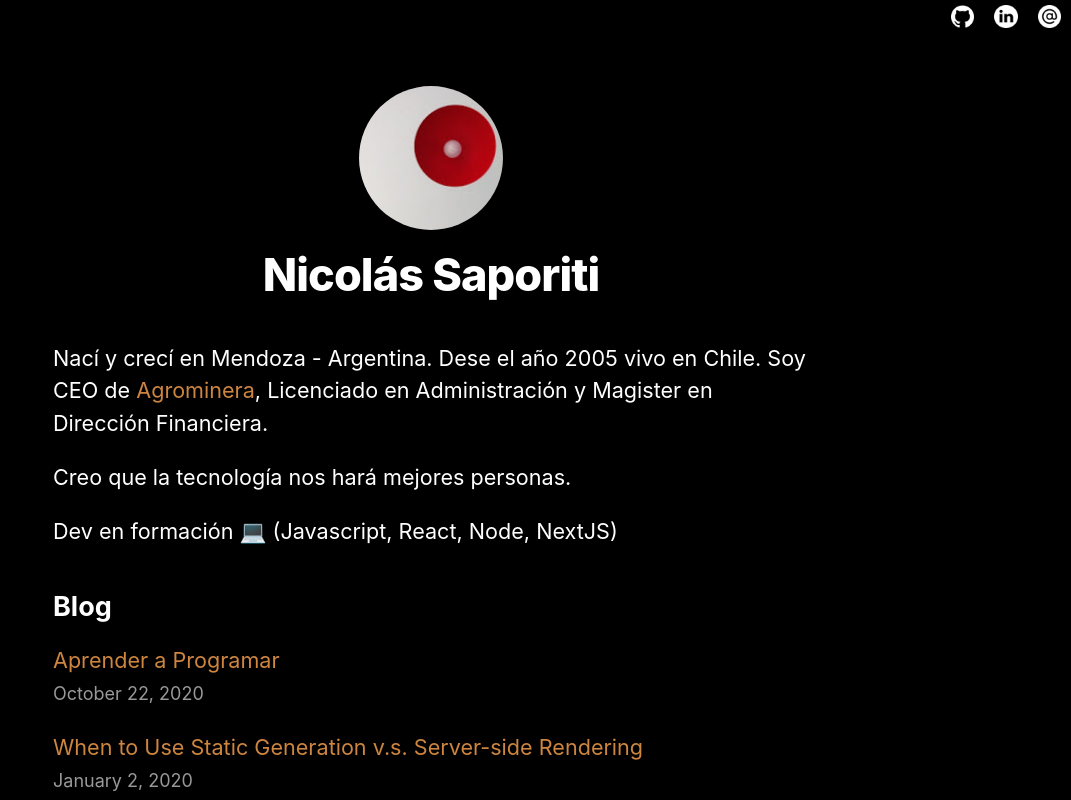
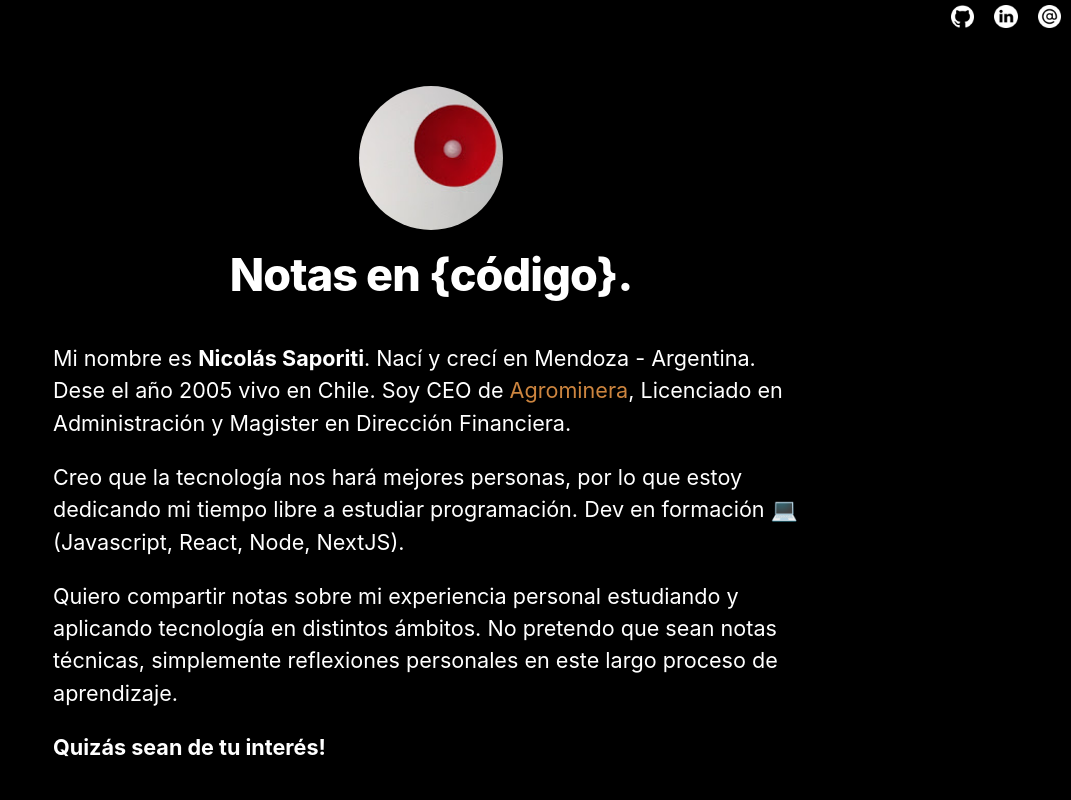
Before and after one commit to nicosaporiti/nextjs-blog, a Next.js app: page / in a window 1280 px wide. Shown: the top 800 px of the page, without its empty margins (209-1280 px from the left). Built offline with nearby package versions, Linux system fonts and the light colour scheme.

Commit message:
Cambio de títulos

```diff
--- a/components/layout.js
+++ b/components/layout.js
@@ -5,7 +5,7 @@ import utilStyles from "../styles/utils.module.css";
 import Link from "next/link";
 import Test from "./navbar"
 
-const name = "Nicolás Saporiti";
+const name = "Notas en {código}.";
 export const siteTitle = "BLOG de Nicolás Saporiti";
 
 export default function Layout({ children, home }) {
--- a/pages/index.js
+++ b/pages/index.js
@@ -23,15 +23,25 @@ export default function Home({ allPostsData }) {
       </Head>
       <section className={utilStyles.headingMd}>
         <p>
-          Nací y crecí en Mendoza - Argentina. Dese el año 2005 vivo en Chile. Soy
-          CEO de{" "}
+          Mi nombre es <strong>Nicolás Saporiti</strong>. Nací y crecí en Mendoza - Argentina.
+          Dese el año 2005 vivo en Chile. Soy CEO de{" "}
           <a href="https://www.agrominera.cl/" target="_blank">
             Agrominera
           </a>
           , Licenciado en Administración y Magister en Dirección Financiera.
         </p>
-        <p>Creo que la tecnología nos hará mejores personas.</p>
-        <p>Dev en formación 💻 (Javascript, React, Node, NextJS)</p>
+        <p>
+          Creo que la tecnología nos hará mejores personas, por lo que estoy
+          dedicando mi tiempo libre a estudiar programación. Dev en formación 💻
+          (Javascript, React, Node, NextJS).
+        </p>
+        <p>
+          Quiero compartir notas sobre mi experiencia personal estudiando y
+          aplicando tecnología en distintos ámbitos. No pretendo que sean notas
+          técnicas, simplemente reflexiones personales en este largo proceso de
+          aprendizaje.
+        </p>
+        <p><strong>Quizás sean de tu interés!</strong></p>
       </section>
       <section className={`${utilStyles.headingMd} ${utilStyles.padding1px}`}>
         <h2 className={utilStyles.headingLg}>Blog</h2>
```
